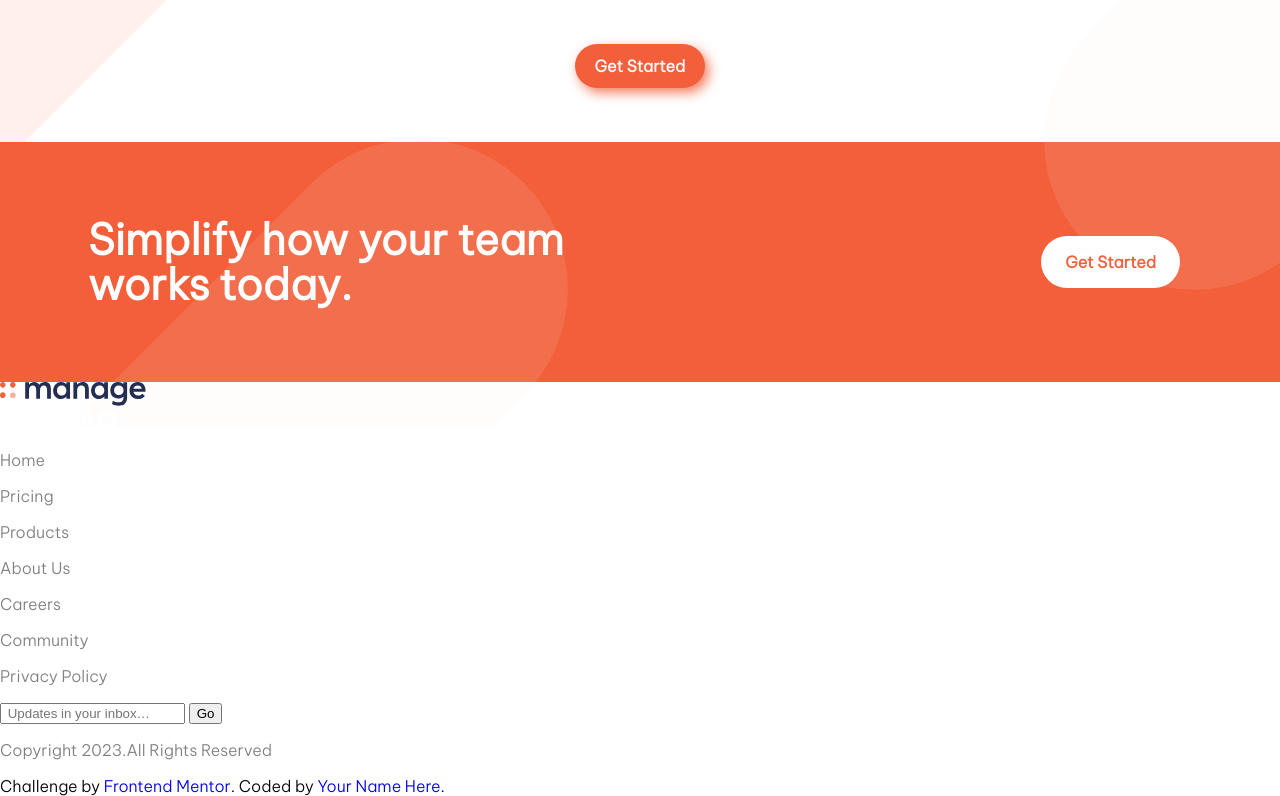
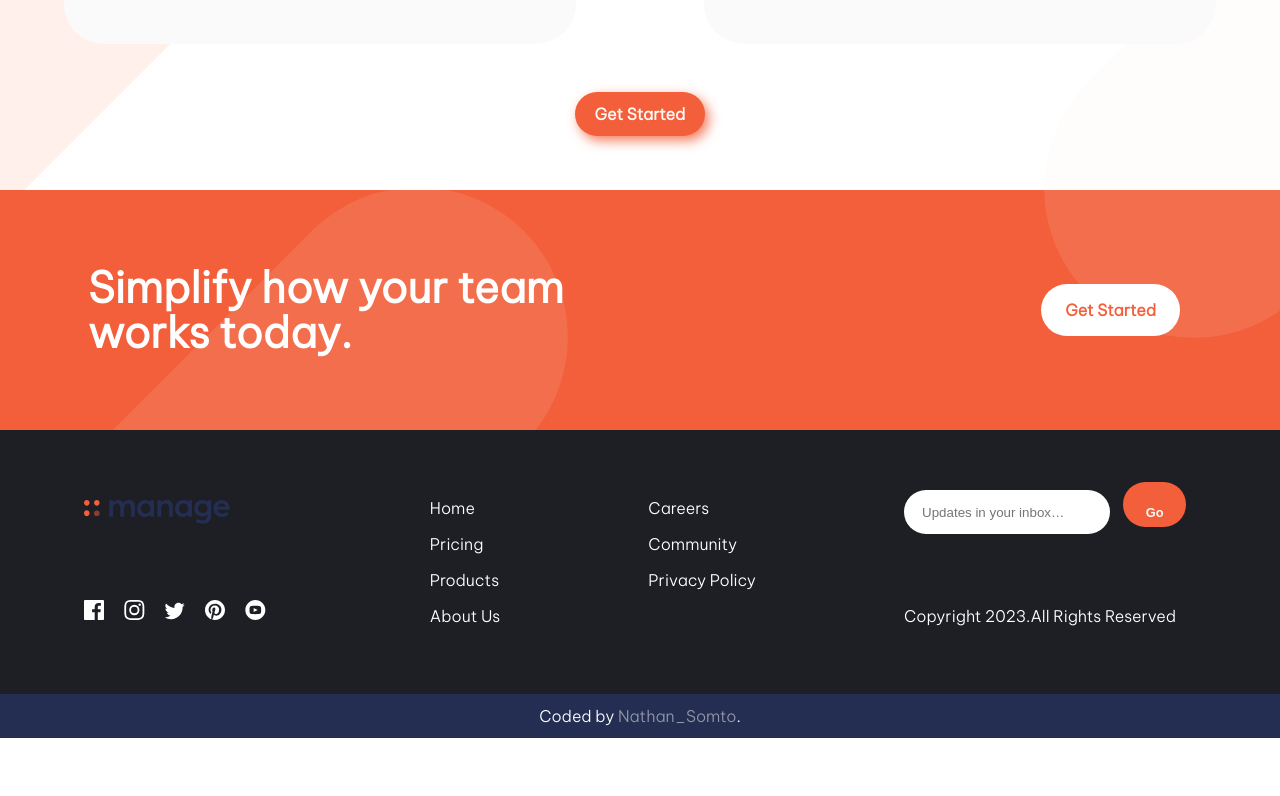
Before and after one commit to Nathan-Somto/manage-landing-page, a website: page index.html in a window 1280 px wide. Shown: the part 1553-2349 px from the top of the page. After the commit the page ends 2291 px from the top, so only its background shows below. Drawn offline with Linux system fonts and the light colour scheme.

Commit message:
finished footer layout for desktop

```diff
--- a/index.html
+++ b/index.html
@@ -155,8 +155,8 @@
     </section>
   </main>
   <!-- footer  -->
- <footer>
-  <div>
+ <footer class="footer">
+  <div class="footer--child--1">
     <img src="./images/logo.svg" alt="manage logo" srcset="">
     <div>
       <img src="./images/icon-facebook.svg" alt="icon-facebook">
@@ -172,15 +172,16 @@
     <p>Products</p>
     <p> About Us</p>
   </div>
-  <div>
+  <div class="footer--child--3">
     <p> Careers</p>
     <p> Community</p>
     <p>Privacy Policy</p>
+    <p>food</p>
   </div>
-  <div>
+  <div class="footer--child--4">
     <label for="updates">
       <input type="text" placeholder=" Updates in your inbox…" name="updates" id="updates" aria-label="to recieve updates">
-      <input type="submit" value="Go">
+      <input type="submit"  class ='btn-sm'value="Go">
     </label>
     <p> Copyright <span id="js--display--year"></span>.All Rights Reserved</p>
   </div>
@@ -203,8 +204,8 @@
 
 
   <div class="attribution">
-    Challenge by <a href="https://www.frontendmentor.io?ref=challenge" target="_blank">Frontend Mentor</a>.
-    Coded by <a href="#">Your Name Here</a>.
+
+    Coded by <a href="#">Nathan_Somto</a>.
   </div>
 </body>
 </html>
--- /dev/null
+++ b/styles/_footer.scss
@@ -0,0 +1,48 @@
+.footer{
+    background-color: $very-dark-blue;
+    @include flex--container(column);
+   h1,p{
+    color: $white;
+   }
+   &--child--3 p:last-child{
+    opacity:0;
+   }
+   &--child--1 div img {
+    margin-right: $base-margin + 0.75;
+   }
+   .btn-sm{
+    display:inline;
+    outline: none;
+    border:none;
+    padding:$base-padding + 1.15rem;
+    font-size:$base-font-size * 0.8;
+    box-shadow: none;
+   }
+   input{
+    padding: $base-padding + 0.65rem;
+    border-radius : $base-rounded + 0.9;
+    outline: none;
+    border:none;
+    margin-right:$base-margin * 2.5;
+   }
+   @include md{
+    &{
+        @include flex--container(row);
+        justify-content: space-between;
+        align-items: center;
+        padding: $base-padding + 3 $base-padding + 5;
+    }
+    &--child--1  div, &--child--4 p{
+        margin-top: $base-margin + 4.25;
+       }
+   }
+}
+.attribution{
+    text-align: center;
+    background-color: $dark-blue;
+    padding:$base-padding + 0.5;
+    color:$white;
+    a{
+        color: rgba($white, 0.5);
+    }
+}
--- a/styles/_hero--section.scss
+++ b/styles/_hero--section.scss
@@ -14,7 +14,7 @@ $size: calc($base-font-size + 2rem);
     display:flex;
     flex-direction: column;
     position: relative;
-    margin-top: $base-font-size+ 7;
+    margin-top: $base-font-size+ 10;
     padding:$base-padding*2;
 
     &--z--img{
--- a/styles/_site--navigation.scss
+++ b/styles/_site--navigation.scss
@@ -5,7 +5,7 @@
     position:fixed;
     top:0;
     z-index:120;
-    padding: $base-padding*5;
+    padding: $base-padding + 4 $base-padding + 0.5;
 
 }
 .site--navigation{
--- a/styles/main.scss
+++ b/styles/main.scss
@@ -6,4 +6,5 @@
 @import '_features--section';
 @import '_btn';
 @import '_testimonal--section';
-@import 'top--footer';
+@import '_top--footer';
+@import '_footer';
```
Also changed, not shown: css/main.css.
